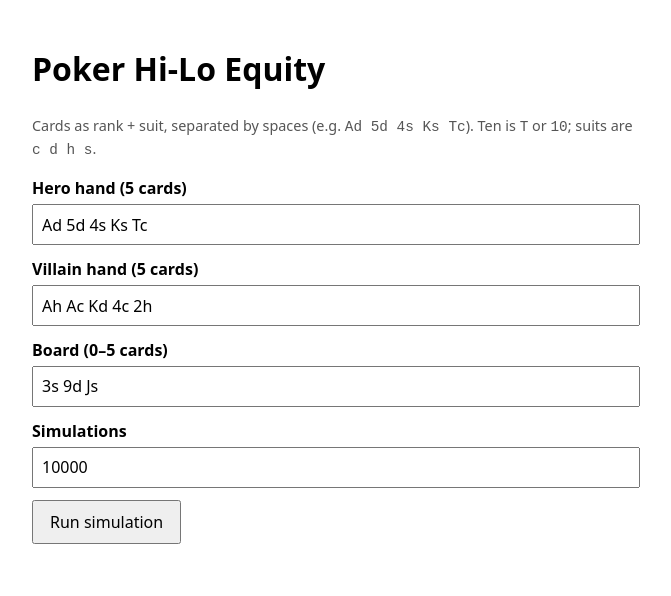
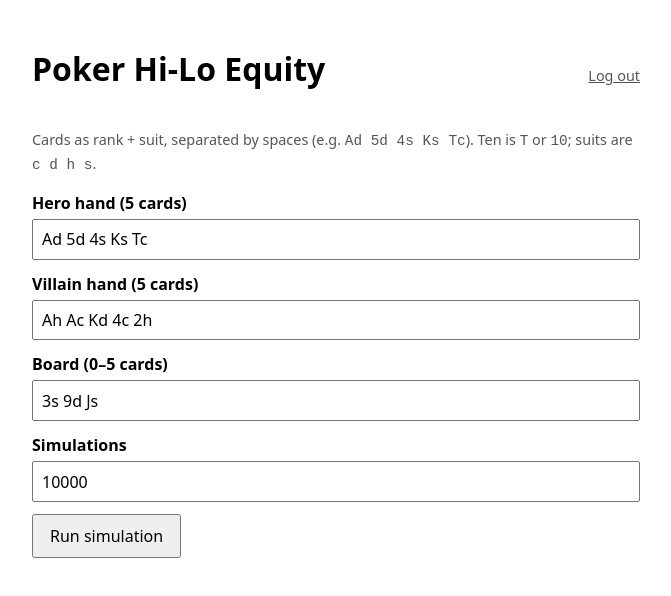
Before and after one commit to jbframe/big-equity, a React (Vite) app in the folder containers/simulationWeb/: page / in a window 1280 px wide. Shown: the top 596 px of the page, without its empty margins (304-975 px from the left). Built offline with nearby package versions, Linux system fonts and the light colour scheme.

Commit message:
Add logout button to simulationWeb header

```diff
--- a/containers/simulationWeb/src/App.tsx
+++ b/containers/simulationWeb/src/App.tsx
@@ -75,7 +75,12 @@ export default function App() {
 
   return (
     <main className="app">
-      <h1>Poker Hi-Lo Equity</h1>
+      <header className="app-header">
+        <h1>Poker Hi-Lo Equity</h1>
+        <a className="logout" href="/auth/logout">
+          Log out
+        </a>
+      </header>
       <p className="hint">
         Cards as rank + suit, separated by spaces (e.g. <code>Ad 5d 4s Ks Tc</code>). Ten is{" "}
         <code>T</code> or <code>10</code>; suits are <code>c d h s</code>.
--- a/containers/simulationWeb/src/styles.css
+++ b/containers/simulationWeb/src/styles.css
@@ -14,6 +14,18 @@ body {
   max-width: 40rem;
   margin: 0 auto;
   padding: 1.5rem 1rem 3rem;
+}
+
+.app-header {
+  display: flex;
+  align-items: baseline;
+  justify-content: space-between;
+  gap: 1rem;
+}
+
+.logout {
+  color: #555;
+  font-size: 0.9rem;
 }
 
 .app form {
```
